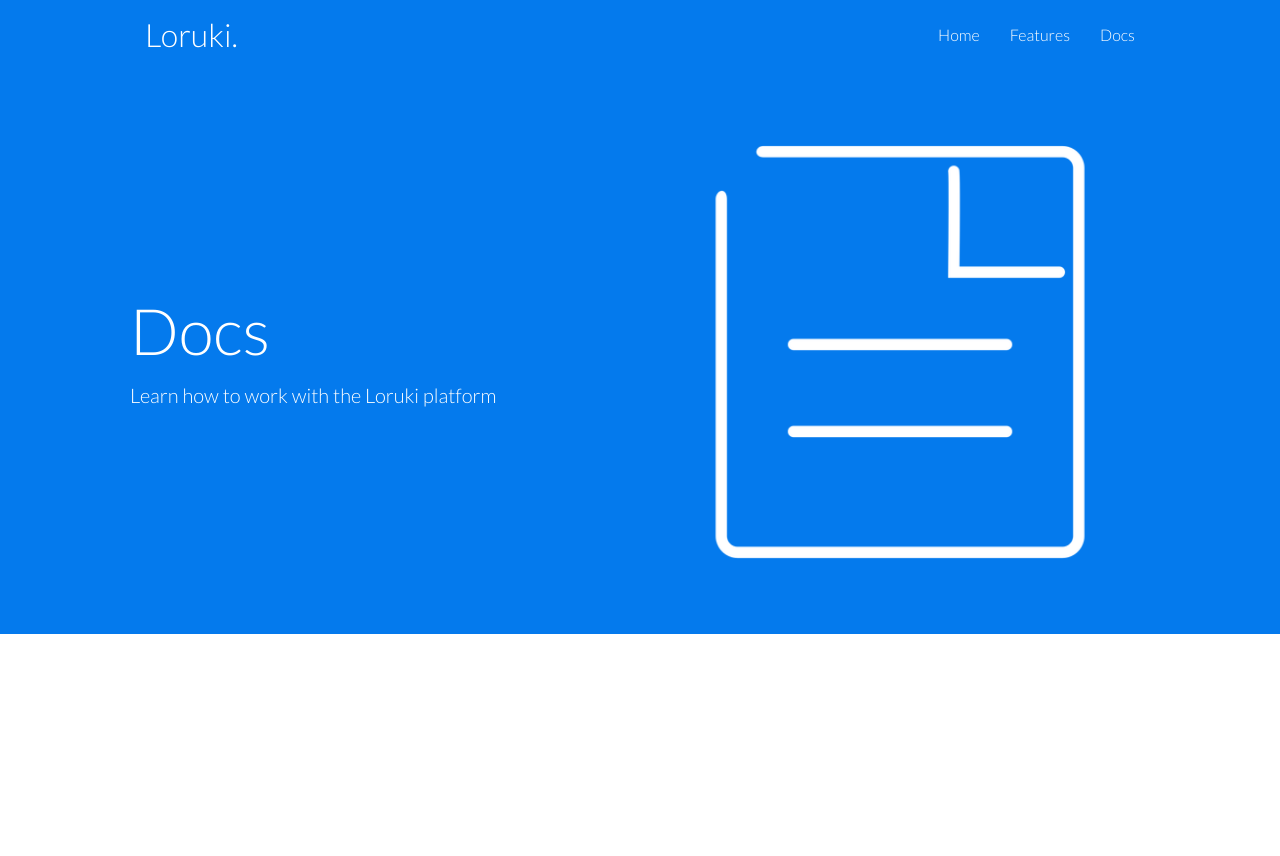
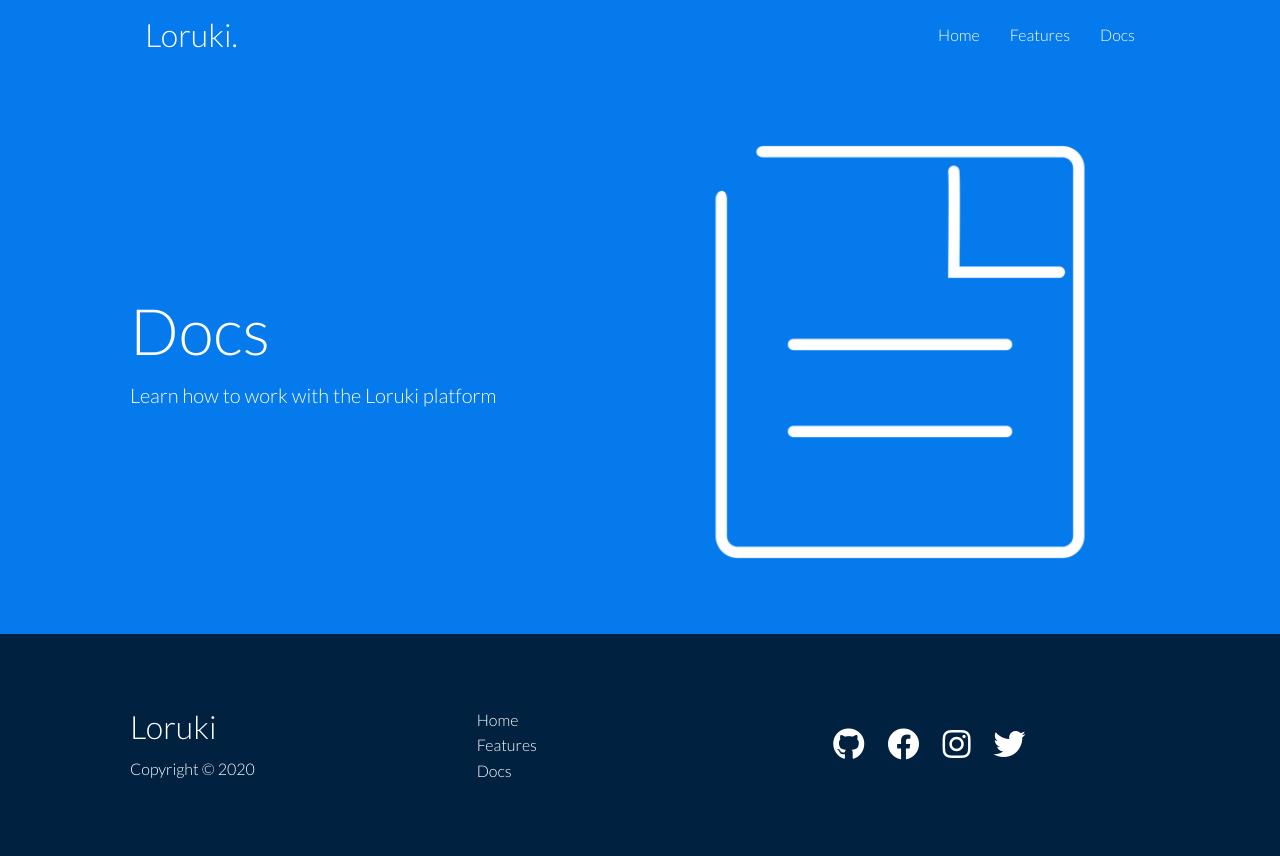
Before and after one commit to BF-FrontEnd-class-2025/group-1-loruki, a website: page docs.html in a window 1280 px wide. Before the commit the page ends 800 px from the top, so only its background shows below. Drawn offline with Linux system fonts and the light colour scheme; files that its build step writes are made by us from their sources.

Commit message:
add footer to docs page

```diff
--- a/docs.html
+++ b/docs.html
@@ -13,7 +13,7 @@
 </head>
 
 <body>
-    <!-- Navbar -->
+    <!-- Header -->
     <div class="navbar">
         <div class="container flex">
             <h1 class="logo"><a href="index.html">Loruki.</a></h1>
@@ -27,7 +27,6 @@
         </div>
     </div>
 
-    <!-- Head -->
     <section class="docs-head bg-primary py-3">
         <div class="container grid">
             <div>
@@ -40,7 +39,29 @@
         </div>
     </section>
 
-
+    <!-- Footer -->
+    <footer class="footer bg-dark py-5">
+        <div class="container grid grid-3">
+            <div>
+                <h1>Loruki
+                </h1>
+                <p>Copyright &copy; 2020</p>
+            </div>
+            <nav>
+                <ul>
+                    <li><a href="index.html">Home</a></li>
+                    <li><a href="features.html">Features</a></li>
+                    <li><a href="docs.html">Docs</a></li>
+                </ul>
+            </nav>
+            <div class="social">
+                <a href="#"><i class="fab fa-github fa-2x"></i></a>
+                <a href="#"><i class="fab fa-facebook fa-2x"></i></a>
+                <a href="#"><i class="fab fa-instagram fa-2x"></i></a>
+                <a href="#"><i class="fab fa-twitter fa-2x"></i></a>
+            </div>
+        </div>
+    </footer>
 </body>
 
 </html>
```
